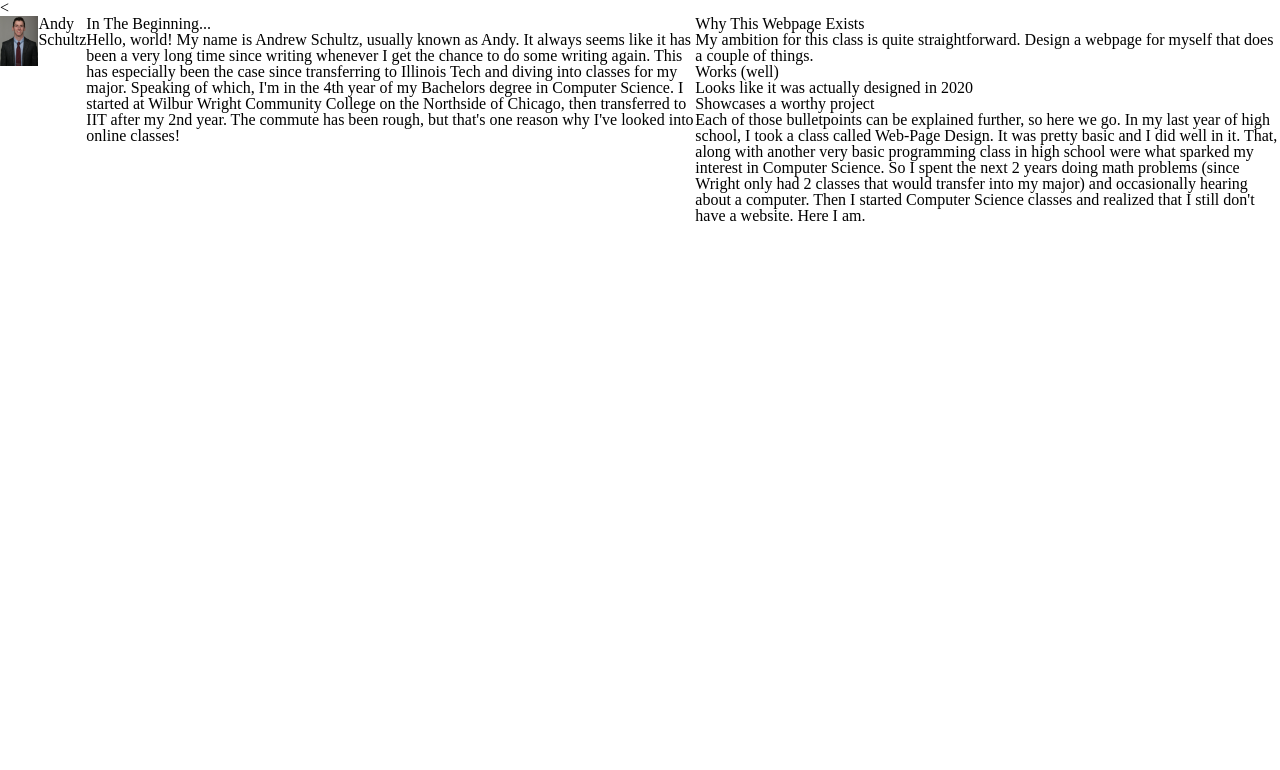
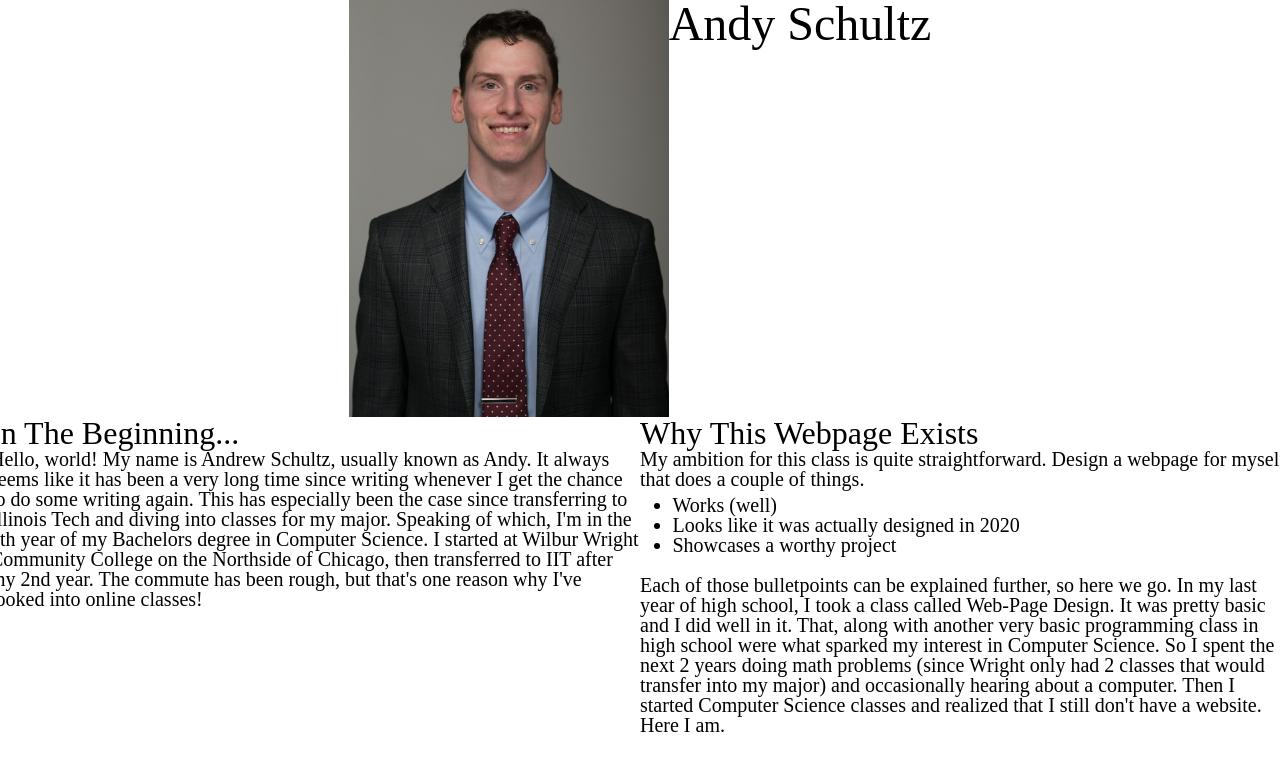
Before and after one commit to aschultz98/com330_project2, a plain HTML site: page index.html in a window 1280 px wide. Drawn offline with Linux system fonts and the light colour scheme.

Commit message:
format flexbox and grid

```diff
--- a/index.html
+++ b/index.html
@@ -6,10 +6,12 @@
     <link rel="stylesheet" href="screen.css" />
   </head>
   <body>
-    <<div class="grid">
-      <img src="selfie.jpg" alt="picture of andy" class="selfie" />
+    <ol class="flexbox">
+      <img src="selfie.jpg" alt="picture of andy" class="selfie"/>
       <h1>Andy Schultz</h1>
-      <div class="intro">
+    </ol>
+    <ol class="grid">
+      <li>
         <h2>In The Beginning...</h2>
         <p>
           Hello, world!  My name is Andrew Schultz, usually known as Andy.  It
@@ -22,9 +24,11 @@
           commute has been rough, but that's one reason why I've looked into online
           classes!
         </p>
-      </div>
-      <div class="about">
+      </li>
+      <li>
         <h2>Why This Webpage Exists</h2>
+        <ol>
+          <li>
           <p>
             My ambition for this class is quite straightforward.  Design a webpage
             for myself that does a couple of things.
@@ -34,6 +38,8 @@
             <li>Looks like it was actually designed in 2020</li>
             <li>Showcases a worthy project</li>
           </ul>
+          </li>
+        </ol>
         <p>
           Each of those bulletpoints can be explained further, so here we go.
           In my last year of high school, I took a class called Web-Page Design.
@@ -44,7 +50,7 @@
           occasionally hearing about a computer.  Then I started Computer Science
           classes and realized that I still don't have a website.  Here I am.
         </p>
-      </div>
-    </div>
+      </li>
+    </ol>
   </body>
 </html>
--- a/screen.css
+++ b/screen.css
@@ -49,22 +49,42 @@ table {
 
 /*  custom css */
 
-.grid {
-  display: flex;
+.grid  {
+  margin: 0 -10px;
+  padding: 0;
+  list-style: none;
+  display: grid;
+  grid-template-columns: 1fr 1fr;
 }
 
-/*.intro  {
-  grid-area: a;
+.flexbox  {
+  display: flex;
+  justify-content: center;
+  /*height: 3em;
+  width: auto;*/
 }
 
-.about  {
-  grid-area: b;
-}*/
+.selfie  {
+  width: 25%;
+  height: auto;
+}
 
-.selfie  {
-  /*grid-area: c;*/
-  width: 50px;
-  height: 50px;
-  /*max-width: 100%;
-  height: auto;/*
+h1  {
+  font-size: 3em;
 }
+
+h2  {
+  font-size: 2em;
+}
+
+p  {
+  font-size: 1.25em;
+}
+
+ul  {
+  font-size: 1.25em;
+  list-style-type: disc;
+  padding: 1%;
+  padding-left: 5%;
+	padding-bottom: 3%;
+}
```
Lines whose indentation alone changed are shown as unchanged.
